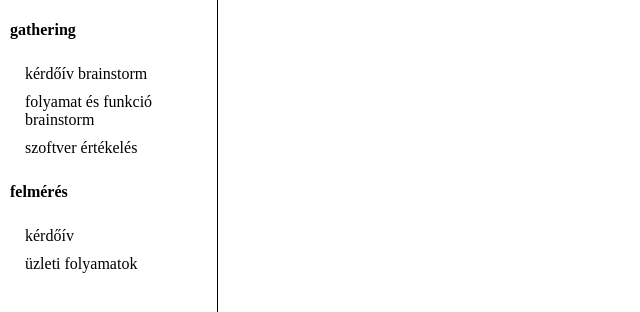
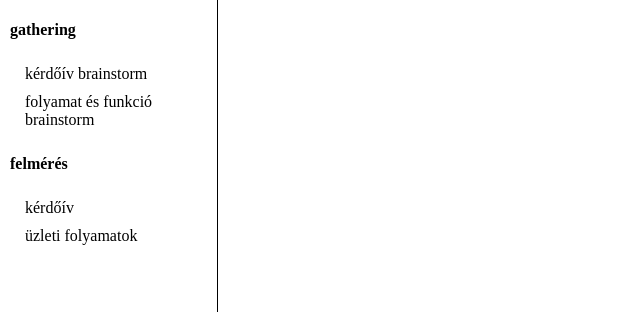
Before and after one commit to instantworkdev/vallalatiranyitasirendszer-spec, a plain HTML site: page index.html in a window 1280 px wide. Shown: the top 312 px of the page, without its empty margins (0-640 px from the left). Drawn offline with Linux system fonts and the light colour scheme.

Commit message:
current job

```diff
--- a/index.html
+++ b/index.html
@@ -15,7 +15,6 @@
 					<ul>
 						<li class="submenu"><a href="https://docs.google.com/document/d/1tOityNUTv9yCbrhOrrfegps2xt9wnnkIDUUFb2kOujI/edit?usp=sharing" target="content">kérdőív brainstorm</a></li>
 						<li class="submenu"><a href="#">folyamat és funkció brainstorm</a></li>
-						<li class="submenu"><a href="#">szoftver értékelés</a></li>
 					</ul>
 				</li>
 				<li><p>felmérés</p>
```
